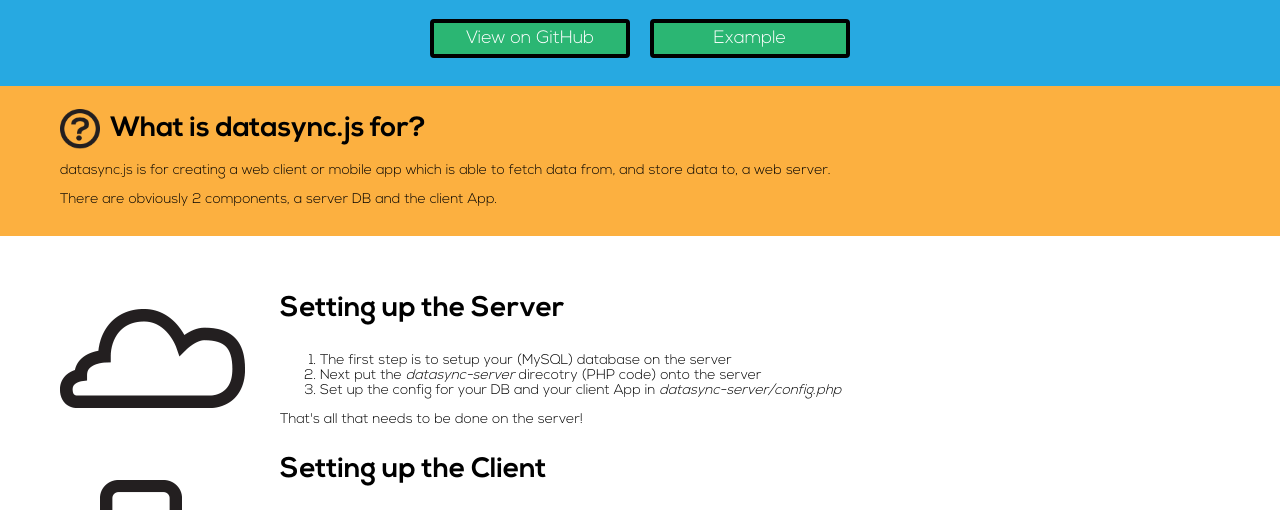
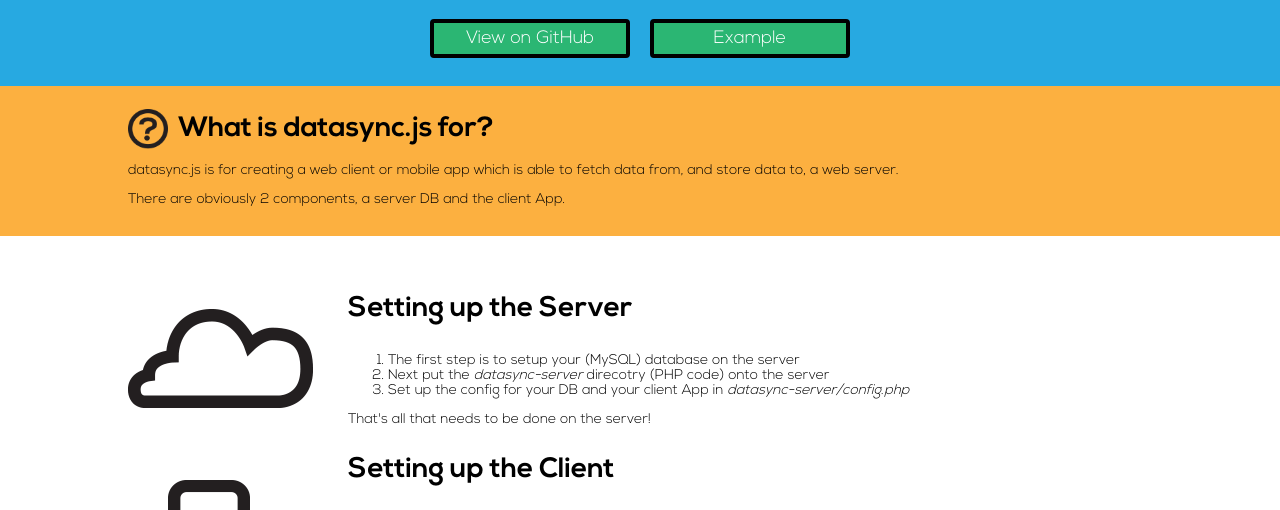
Before and after one commit to krisrandall/krisrandall.github.io, a plain HTML site: page index.html in a window 1280 px wide. Shown: the part 236-746 px from the top of the page. Drawn offline with Linux system fonts and the light colour scheme.

Commit message:
slight style adjust

```diff
--- a/datasync.page.css
+++ b/datasync.page.css
@@ -95,8 +95,8 @@ h2.q {
 
 div.main,
 div.mid {
-	padding-left: 60px;
-	padding-right: 60px;
+	padding-left: 10%;
+	padding-right: 10%;
 }
 
 div.server {
```
